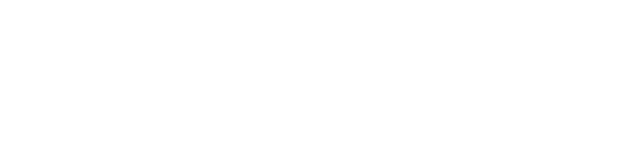
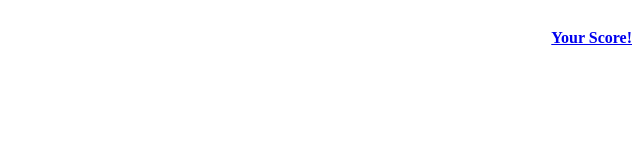
Before and after one commit to gkuo0831/CodeQuiz, a plain HTML site: page index.html in a window 1280 px wide. Shown: the whole page, without its empty margins (640-1280 px from the left). Drawn offline with Linux system fonts and the light colour scheme.

Commit message:
create button to view user score

```diff
--- a/index.html
+++ b/index.html
@@ -10,7 +10,9 @@
 
   <body>
     <div id="navigation bar">
-      <div class="score"></div>
+      <div class="score">
+        <a onclick="getScore()" href="#"><h4>Your Score!</h4></a>
+      </div>
     </div>
   </body>
 </html>
```
